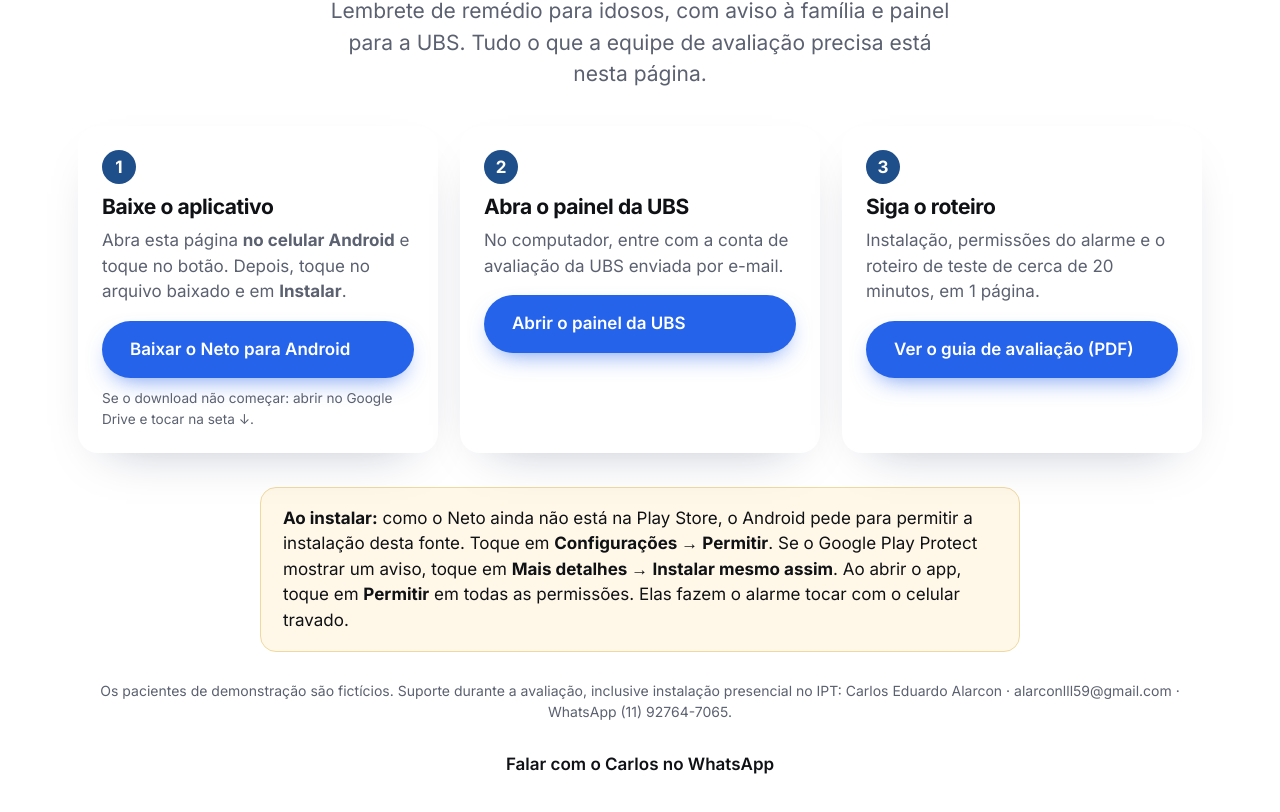
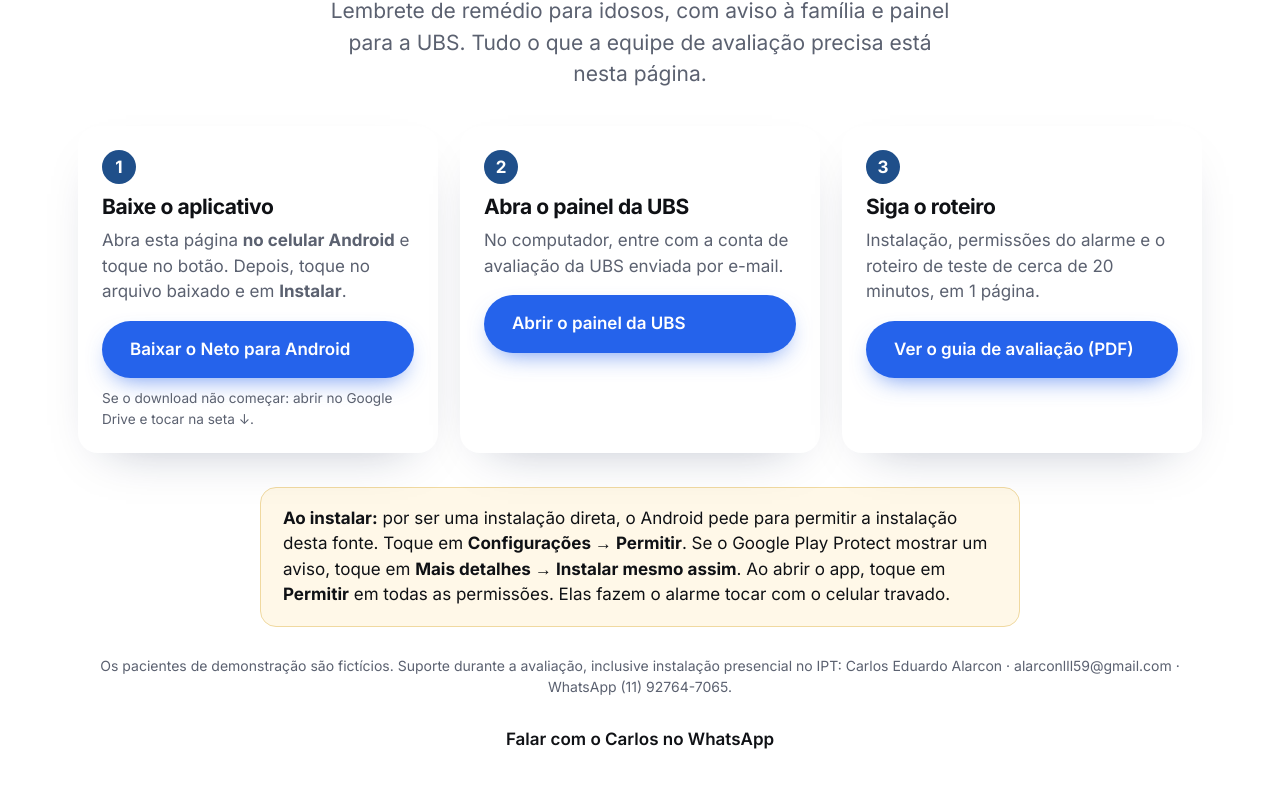
Before and after one commit to Alarcon1109/neto-site, a plain HTML site: page ipt/index.html in a window 1280 px wide. Shown: the part 256-1068 px from the top of the page. Drawn offline with Linux system fonts and the light colour scheme.

Commit message:
IPT: guia com PIN do cuidador e textos ajustados

```diff
--- a/ipt/index.html
+++ b/ipt/index.html
@@ -13,7 +13,7 @@
 <div class="passo"><b class="n">2</b><h3>Abra o painel da UBS</h3><p>No computador, entre com a conta de avaliação da UBS enviada por e-mail.</p><a class="btn btn-p" href="../parceiros/">Abrir o painel da UBS</a></div>
 <div class="passo"><b class="n">3</b><h3>Siga o roteiro</h3><p>Instalação, permissões do alarme e o roteiro de teste de cerca de 20 minutos, em 1 página.</p><a class="btn btn-p" href="guia.pdf" target="_blank" rel="noopener">Ver o guia de avaliação (PDF)</a></div>
 </div>
-<div class="aviso"><b>Ao instalar:</b> como o Neto ainda não está na Play Store, o Android pede para permitir a instalação desta fonte. Toque em <b>Configurações → Permitir</b>. Se o Google Play Protect mostrar um aviso, toque em <b>Mais detalhes → Instalar mesmo assim</b>. Ao abrir o app, toque em <b>Permitir</b> em todas as permissões. Elas fazem o alarme tocar com o celular travado.</div>
+<div class="aviso"><b>Ao instalar:</b> por ser uma instalação direta, o Android pede para permitir a instalação desta fonte. Toque em <b>Configurações → Permitir</b>. Se o Google Play Protect mostrar um aviso, toque em <b>Mais detalhes → Instalar mesmo assim</b>. Ao abrir o app, toque em <b>Permitir</b> em todas as permissões. Elas fazem o alarme tocar com o celular travado.</div>
 <p class="small" style="margin-top:28px">Os pacientes de demonstração são fictícios. Suporte durante a avaliação, inclusive instalação presencial no IPT: Carlos Eduardo Alarcon · alarconlll59@gmail.com · WhatsApp (11) 92764-7065.</p>
 <a class="btn" style="margin-top:14px" href="https://wa.me/5511927647065?text=Ol%C3%A1%2C%20Carlos%2C%20sou%20da%20avalia%C3%A7%C3%A3o%20do%20IPT%20(SRV-0201)">Falar com o Carlos no WhatsApp</a>
 </div></section></main>
```
Also changed, not shown: 1 other file.
